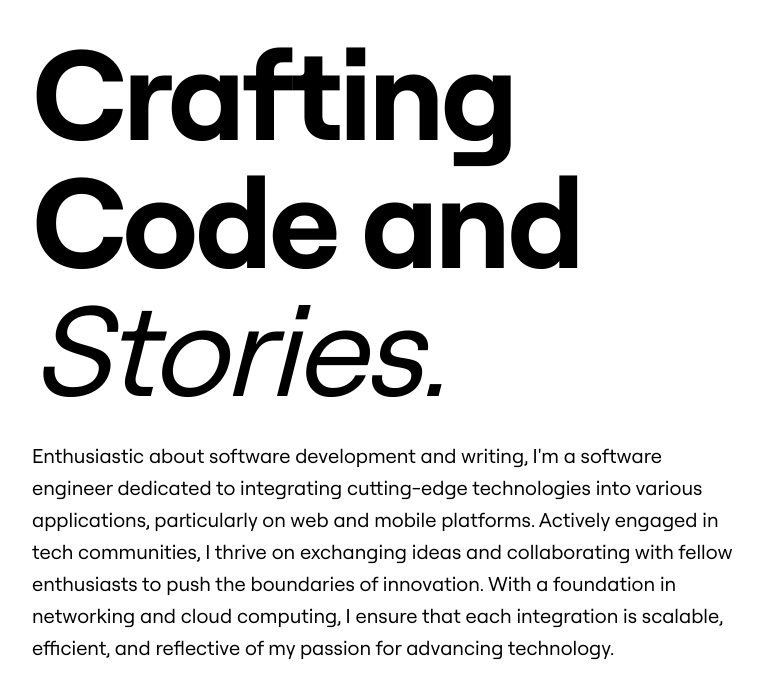
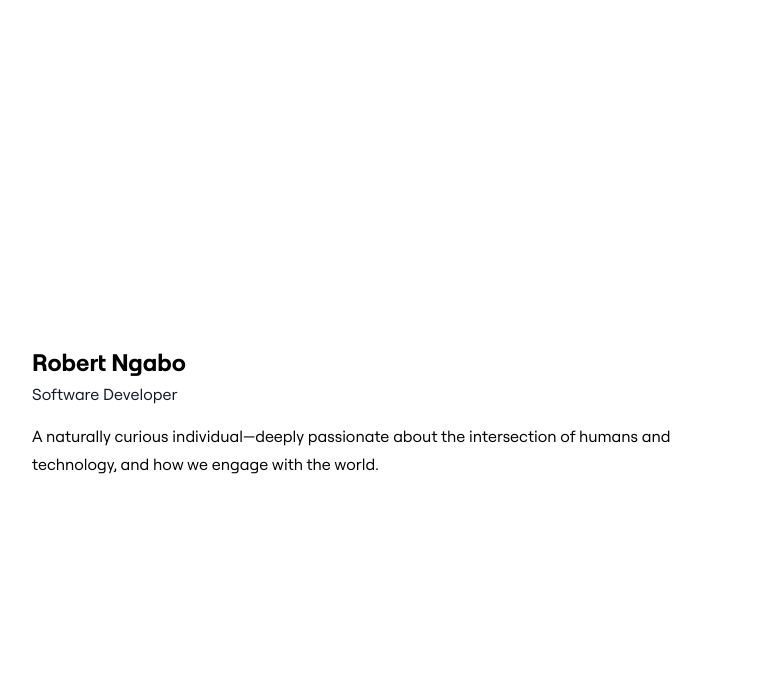
Before and after one commit to ngaboindev/portfolio, a Next.js app: page / in a window 1280 px wide. Shown: the top 698 px of the page, without its empty margins (256-1019 px from the left). Built offline with nearby package versions, Linux system fonts and the light colour scheme.

Commit message:
style: homepage - base section

```diff
--- a/app/page.tsx
+++ b/app/page.tsx
@@ -1,22 +1,18 @@
 export default function Home(): JSX.Element {
   return (
-    <div className="flex  flex-col-reverse gap-3 lg:flex-row  items-center mt-2 mb-24">
-      <div className="space-y-7 flex-col text-center md:text-left">
-        <h1 className="text-6xl md:text-9xl   tracking-tight mb-1 dark:text-gray-100 font-bold">
-          Crafting Code and <span className="italic font-normal">Stories.</span>
-        </h1>
-        <div className="mb-4 dark:text-gray-200">
-          <p className="leading-8 font-normal text-xl">
-            Enthusiastic about software development and writing, I'm a software
-            engineer dedicated to integrating cutting-edge technologies into
-            various applications, particularly on web and mobile platforms.
-            Actively engaged in tech communities, I thrive on exchanging ideas
-            and collaborating with fellow enthusiasts to push the boundaries of
-            innovation. With a foundation in networking and cloud computing, I
-            ensure that each integration is scalable, efficient, and reflective
-            of my passion for advancing technology.
+    <div className="flex justify-center items-center h-screen">
+      <div className="mb-4 dark:text-gray-200 space-y-4">
+        <div className="space-y-1">
+          <h1 className="font-semibold text-2xl">Robert Ngabo</h1>
+          <p className="text-base text-gray-900 dark:text-gray-400">
+            Software Developer
           </p>
         </div>
+        <p className="leading-7">
+          A naturally curious individual—deeply passionate about the
+          intersection of humans and technology, and how we engage with the
+          world.
+        </p>
       </div>
     </div>
   );
```
